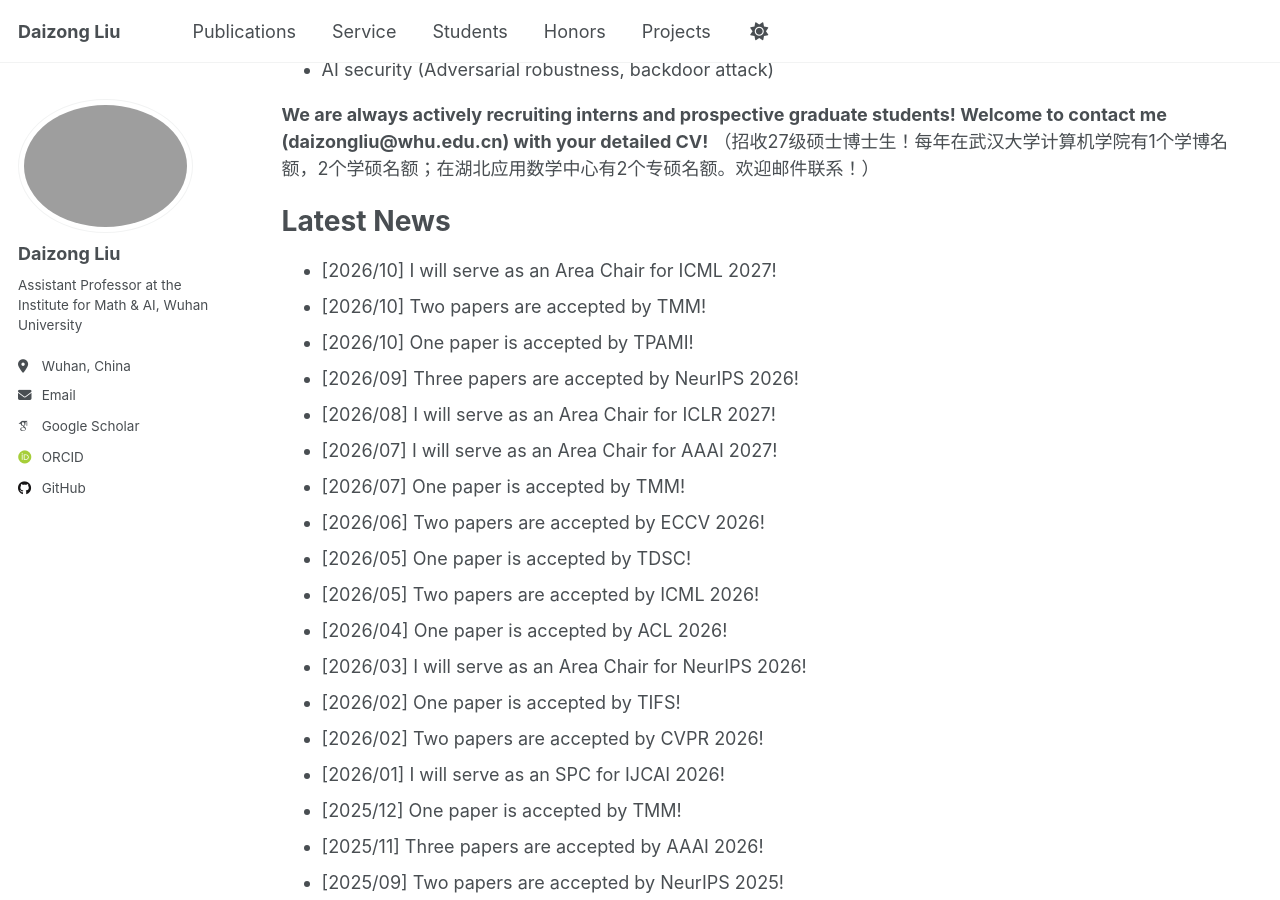
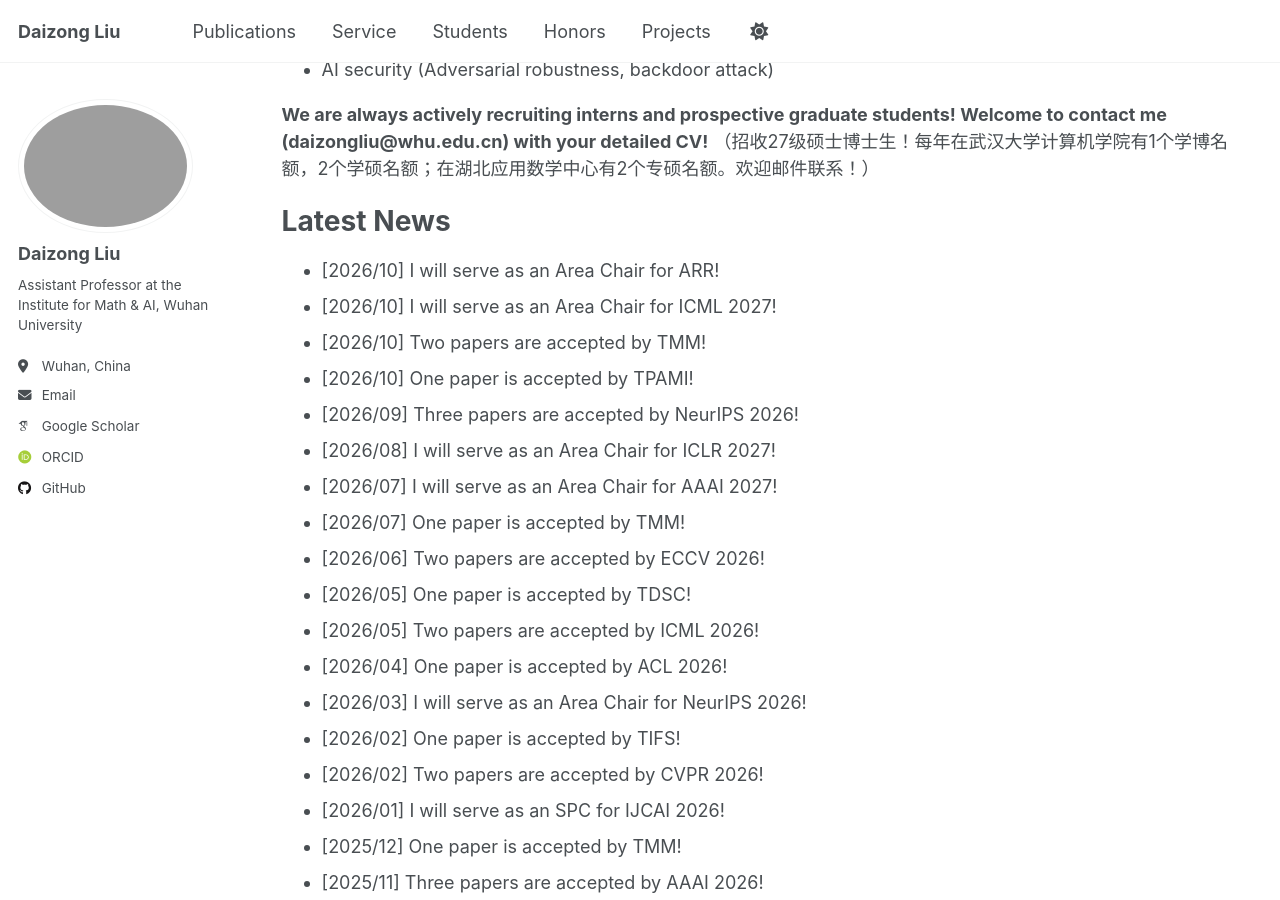
Before and after one commit to liudaizong/liudaizong.github.io, a Jekyll site: the page built from _pages/about.md, in a window 1280 px wide and 900 px high, scrolled down 451 px. Built offline with Jekyll 4.4.1, drawn with Linux system fonts in a browser that asks for light colours; some web fonts are replaced.

Commit message:
Update about.md

```diff
--- a/_pages/about.md
+++ b/_pages/about.md
@@ -21,6 +21,7 @@ My broad research interests include Multimodal Reasoning, 3D Point Cloud Percept
 
 Latest News
 ======
+* [2026/10] I will serve as an Area Chair for ARR!
 * [2026/10] I will serve as an Area Chair for ICML 2027!
 * [2026/10] Two papers are accepted by TMM!
 * [2026/10] One paper is accepted by TPAMI!
```
